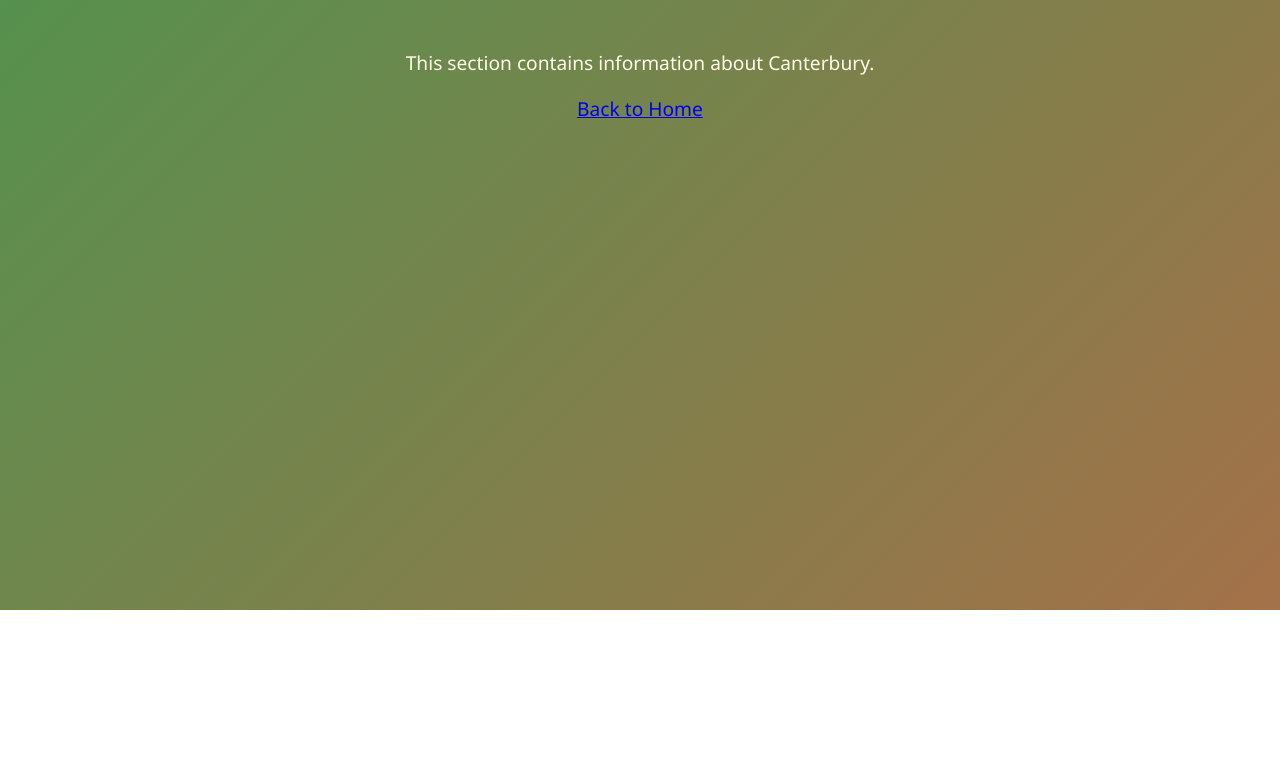
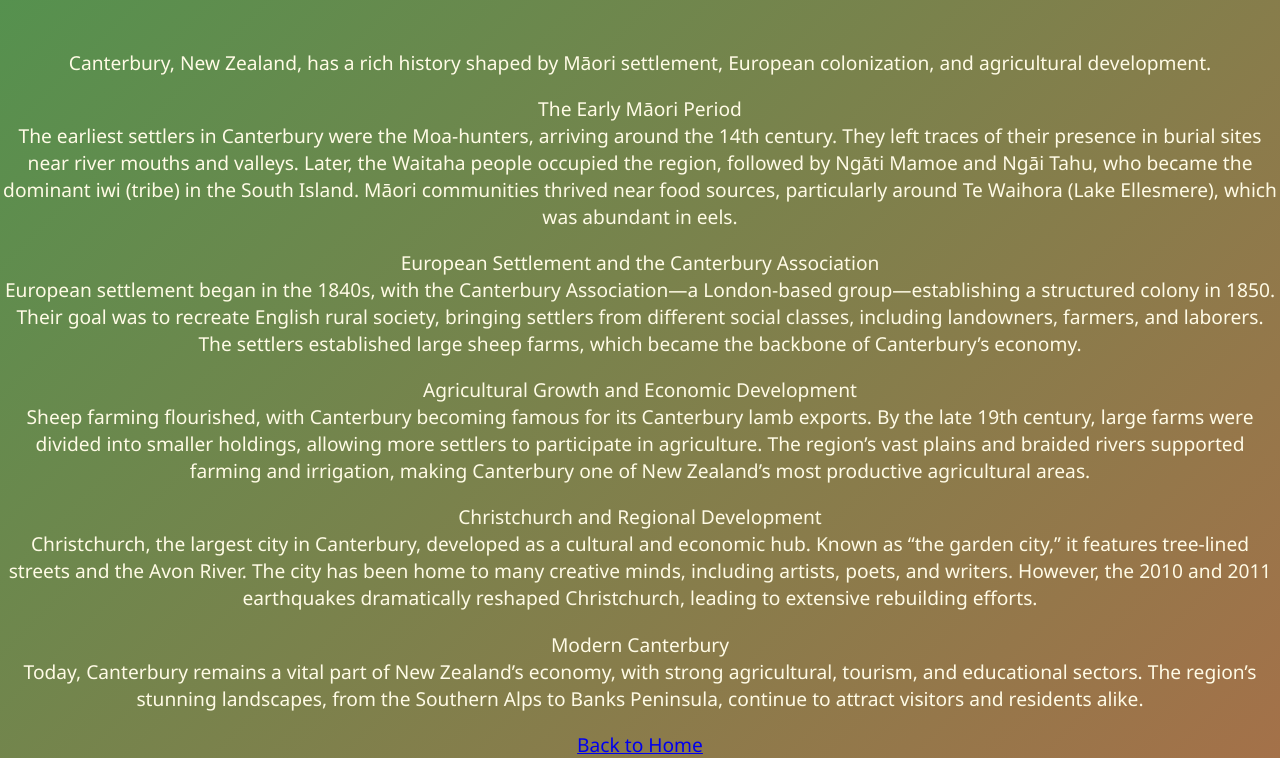
Before and after one commit to JackMack1234/Website-2-CHLA-Latest, a plain HTML site: page Four Page Website/about.html in a window 1280 px wide. Shown: the part 190-948 px from the top of the page. Before the commit the page ends 800 px from the top, so only its background shows below. Drawn offline with Linux system fonts and the light colour scheme.

Commit message:
Update about.html

```diff
--- a/Four Page Website/about.html
+++ b/Four Page Website/about.html
@@ -14,7 +14,37 @@
         <a href="contact.html">Contact</a>
     </nav>
     <h1>About Canterbury</h1>
-    <p> This section contains information about Canterbury. </p>
+    <p> Canterbury, New Zealand, has a rich history shaped by Māori settlement, European colonization,
+        and agricultural development. </p>
+
+<p>The Early Māori Period <br>
+The earliest settlers in Canterbury were the Moa-hunters, arriving around the 14th century.
+They left traces of their presence in burial sites near river mouths and valleys.
+Later, the Waitaha people occupied the region, followed by Ngāti Mamoe and Ngāi Tahu, who became
+the dominant iwi (tribe) in the South Island. Māori communities thrived near food sources, particularly around
+ Te Waihora (Lake Ellesmere), which was abundant in eels.</p>
+
+<p> European Settlement and the Canterbury Association <br>
+European settlement began in the 1840s, with the Canterbury Association—a London-based group—establishing a
+structured colony in 1850. Their goal was to recreate English rural society, bringing settlers from different
+ social classes, including landowners, farmers, and laborers. The settlers established large sheep farms,
+ which became the backbone of Canterbury’s economy. </p>
+
+<p> Agricultural Growth and Economic Development <br>
+Sheep farming flourished, with Canterbury becoming famous for its Canterbury lamb exports.
+ By the late 19th century, large farms were divided into smaller holdings, allowing more settlers to participate in
+ agriculture. The region’s vast plains and braided rivers supported farming and irrigation, making Canterbury one
+ of New Zealand’s most productive agricultural areas. </p>
+
+ <p> Christchurch and Regional Development <br>
+Christchurch, the largest city in Canterbury, developed as a cultural and economic hub. Known as “the garden city,”
+it features tree-lined streets and the Avon River. The city has been home to many creative minds, including artists,
+ poets, and writers. However, the 2010 and 2011 earthquakes dramatically reshaped Christchurch, leading to extensive
+  rebuilding efforts. </p>
+<p>Modern Canterbury <br>
+Today, Canterbury remains a vital part of New Zealand’s economy, with strong agricultural, tourism, and
+educational sectors. The region’s stunning landscapes, from the Southern Alps to Banks Peninsula,
+continue to attract visitors and residents alike. </p>
     <a href="index.html">Back to Home</a>
 </body>
 </html>
```
